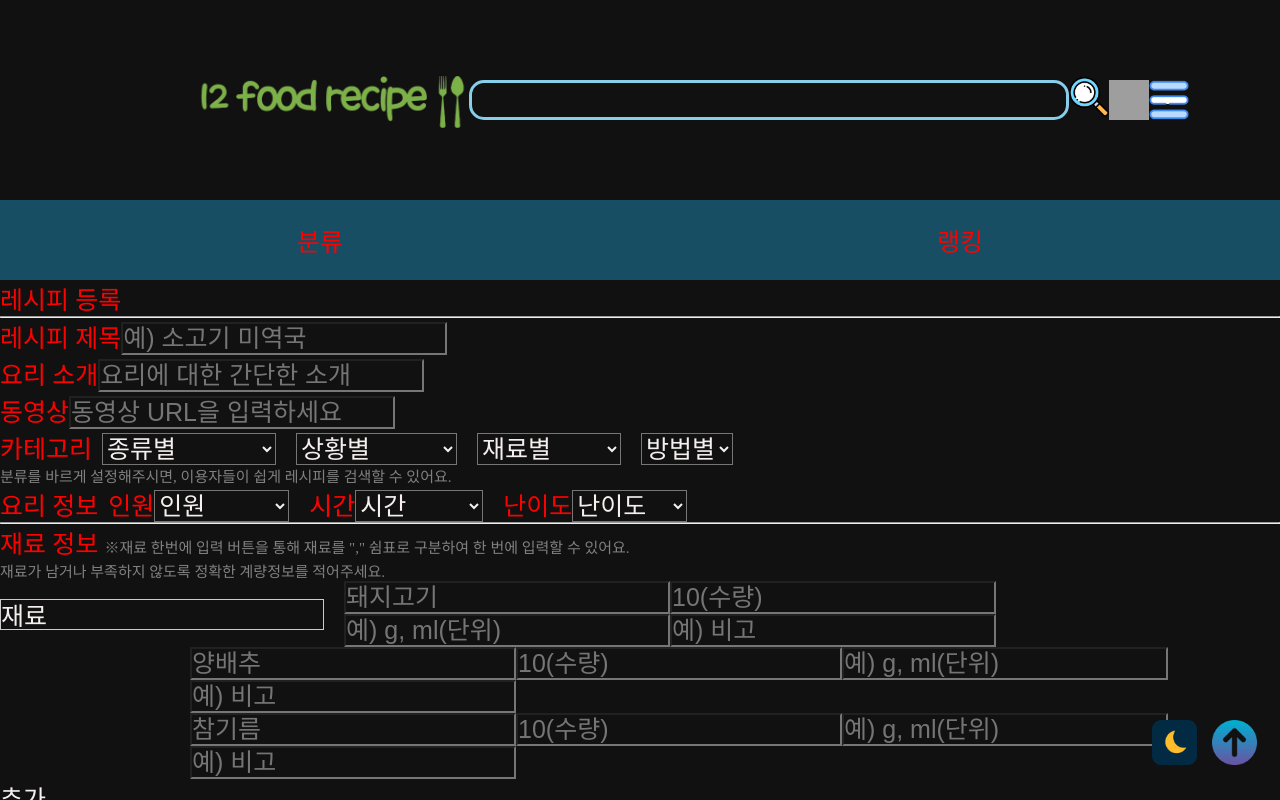
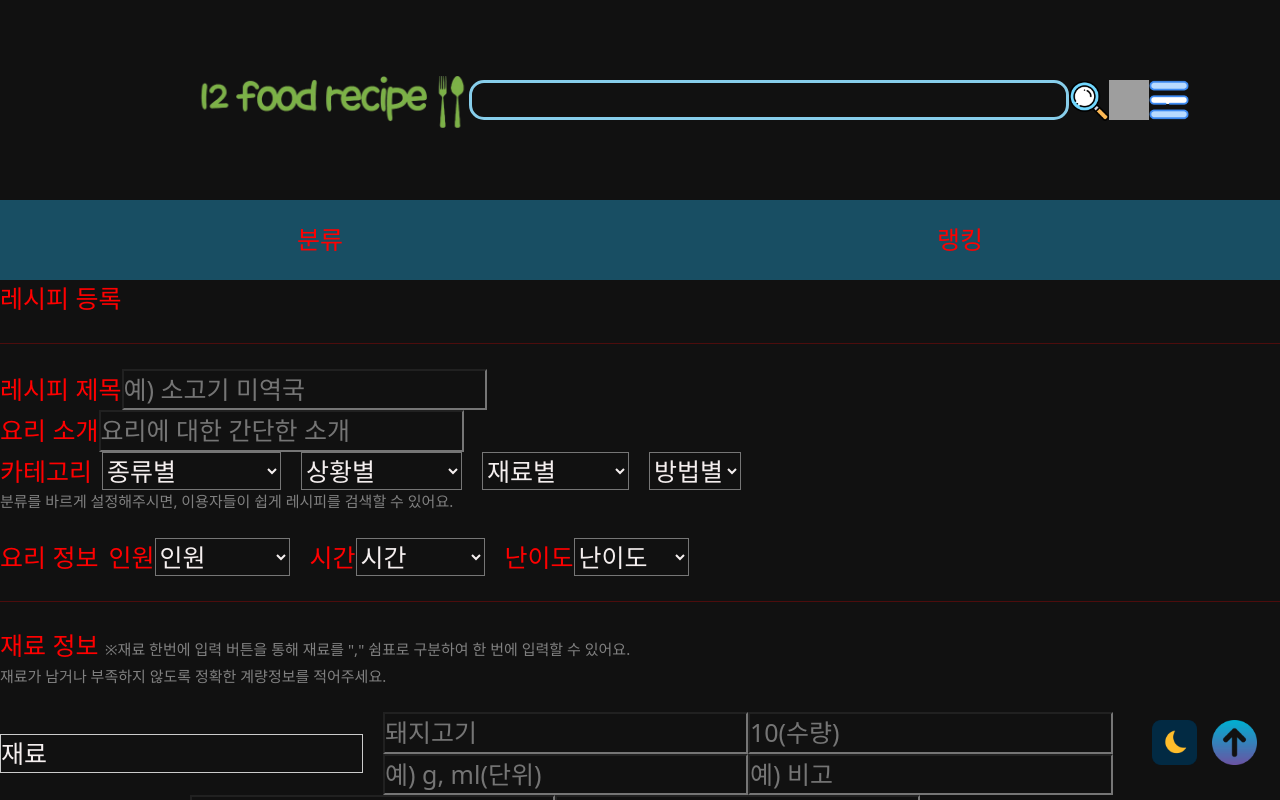
Before and after one commit to sunford4927/foodRecipe, a React (Create React App) app: page /insertrecipe in a window 1280 px wide. Shown: the top 800 px of the page. Built offline with nearby package versions, Linux system fonts and the light colour scheme; grey boxes are pictures that could not be loaded.

Commit message:
지원 11/13 부트스트랩 import

```diff
--- a/package.json
+++ b/package.json
@@ -3,6 +3,7 @@
   "version": "0.1.0",
   "private": true,
   "dependencies": {
+    "@popperjs/core": "^2.11.8",
     "@reduxjs/toolkit": "^2.3.0",
     "@testing-library/jest-dom": "^5.17.0",
     "@testing-library/react": "^13.4.0",
@@ -12,12 +13,14 @@
     "@types/react": "^18.3.12",
     "@types/react-dom": "^18.3.1",
     "axios": "^1.7.2",
+    "bootstrap": "^5.3.3",
     "concurrently": "^8.2.2",
     "firebase": "^10.12.4",
     "http-proxy-middleware": "^3.0.0",
     "install": "^0.13.0",
     "npm": "^10.8.2",
     "react": "^18.3.1",
+    "react-bootstrap": "^2.10.5",
     "react-dom": "^18.3.1",
     "react-icons": "^5.2.1",
     "react-paginate": "^8.2.0",
--- a/src/App.tsx
+++ b/src/App.tsx
@@ -20,6 +20,8 @@ import { State } from 'redux/reducer';
 import { auth, getCurUser } from 'util/auth/firebase';
 import { userInfoType } from 'redux/actions/ActionTypes';
 import { onAuthStateChanged } from 'firebase/auth';
+import 'bootstrap/dist/css/bootstrap.min.css';
+
 
 const App: React.FC = () => {
     const modeState = useSelector((state: { backMode: boolean }) => state.backMode);
--- a/src/components/insertInfo/AddInput.tsx
+++ b/src/components/insertInfo/AddInput.tsx
@@ -6,6 +6,8 @@ interface AddInputProps {
 }
 
 const AddInput: React.FC<AddInputProps> = ({ placeholder }) => {
+
+
   return (
     <div className='addInput'>
         <input type='text' name='inputMain' placeholder={placeholder} />
@@ -16,4 +18,5 @@ const AddInput: React.FC<AddInputProps> = ({ placeholder }) => {
   );
 }
 
+
 export default AddInput;
--- a/src/pages/insertboard/InsertRecipe.tsx
+++ b/src/pages/insertboard/InsertRecipe.tsx
@@ -1,4 +1,4 @@
-import React, { useState } from 'react';
+import React, { useEffect, useState } from 'react';
 import './InsertRecipe.scss';
 import { recipeCategory, recipeInfo } from 'util/util';
 // import AddInput from 'components/inputInfo/AddInput';
@@ -6,6 +6,30 @@ import AddBundle from 'components/insertInfo/AddBundle';
 import AddStep from 'components/insertInfo/AddStep';
 
 const InsertRecipe = () => {
+
+  // 레시피 제목
+  const [rcpTtl, setRcpTtl] = useState<string>("");
+
+  const handelRcpTtl = (e : React.ChangeEvent<HTMLInputElement>) => {
+    setRcpTtl(e.target.value)
+  }
+
+  // 요리 소개
+  const [cookInfo, setCookInfo] = useState<string>("");
+
+  const handelCookInfo = (e : React.ChangeEvent<HTMLInputElement>) => {
+    setCookInfo(e.target.value)
+  }
+
+  useEffect(()=> {
+    console.log(rcpTtl);
+    console.log(cookInfo);
+  }, [cookInfo])
+
+
+
+
+
   // for 카테고리 상태를 관리
   const [categories, setCategories] = useState({
     kind: "종류별",   // 'kind'의 기본값 설정
@@ -71,6 +95,13 @@ const InsertRecipe = () => {
     level: recipeInfo("level") || []
   };
 
+  // 이건 value 확인하기 위한 용!
+  // useEffect(()=>{
+  //   console.log(categories);
+  //   console.log(ckInfo);
+  // },[ckInfo])
+
+
   const [bundles, setBundles] = useState([1]); //기본적으로 하나의 bundle
 
   const addBundle = () => {
@@ -96,17 +127,17 @@ const InsertRecipe = () => {
   const removeStepFunc = (index: number) => {
     if (stepNumber.length > 0) {
       // 해당 인덱스를 제외한 새로운 배열 생성
-      // const newStepNumber = stepNumber.filter((item, i) => {
-      //     console.log(i, " == ", index)
-      //     if(i !== index )
-      //     {
-      //       return item;
-      //     }
-      //   }
-      // );
-
-      let newStepNumber = [...stepNumber]
-      newStepNumber = newStepNumber.slice(index);
+      const newStepNumber = stepNumber.filter((item, i) => {
+          console.log(i, " == ", index)
+          if(i !== index )
+          {
+            return {
+              ...item,
+              stepNum : index > i ? i : i-1
+            };
+          }
+        }
+      );
       console.log(newStepNumber)
         // 삭제 후, 남은 요소들의 stepNum을 새로 할당하여 순서를 재정렬
       // const updatedSteps = newStepNumber.map((step, i) => ({
@@ -116,7 +147,7 @@ const InsertRecipe = () => {
 
       // setStepNumber(updatedSteps);
 
-      setStepNumber([...newStepNumber])
+      setStepNumber(newStepNumber)
     }
 
   }
@@ -126,14 +157,22 @@ const InsertRecipe = () => {
       <div>레시피 등록</div>
       <hr />
       <span>레시피 제목</span>
-      <input type="text" name="RCP_TTL" placeholder="예) 소고기 미역국" />
+      <input
+        type="text"
+        name="RCP_TTL"
+        placeholder="예) 소고기 미역국"
+        onChange={handelRcpTtl}  />
       <br />
       <span>요리 소개</span>
-      <input type="text" name="CK-INFO" placeholder="요리에 대한 간단한 소개" />
+      <input
+        type="text"
+        name="CK_INFO"
+        placeholder="요리에 대한 간단한 소개"
+        onChange={handelCookInfo} />
       <br />
-      <span>동영상</span>
+      {/* <span>동영상</span>
       <input type="text" name="recipe_video" placeholder="동영상 URL을 입력하세요" />
-      <br />
+      <br /> */}
       <span>카테고리</span>
 
       {/* 카테고리 선택을 위한 div */}
@@ -153,10 +192,11 @@ const InsertRecipe = () => {
             >
               {/* 기본 선택 옵션: 종류별, 상황별 등 */}
               <option
+                // value=""
                 // option의 value 정하는 곳
-                value={typeKey === "kind" ? "종류별" :
-                  typeKey === "state" ? "상황별" :
-                    typeKey === "act" ? "방법별" : "재료별"}
+                // value={typeKey === "kind" ? "종류별" :
+                //   typeKey === "state" ? "상황별" :
+                //     typeKey === "act" ? "방법별" : "재료별"}
                 disabled // 기본 옵션은 선택할 수 없게 비활성화
               >
                 {/* 사용자에게 보여지는 옵션의 텍스트 정하는 곳 */}
@@ -166,7 +206,9 @@ const InsertRecipe = () => {
               </option>
               {/* 각 카테고리의 옵션을 동적으로 생성 */}
               {/* 카테고리 안 data 가져와서 map 함수 실행 */}
-              {foodCateDic[typeKey].map((item, index) => (
+              {foodCateDic[typeKey]
+              .filter(item => item !== "전체")
+              .map((item, index) => (
                 <option key={index} value={item}>{item}</option>
               ))}
             </select>
@@ -189,8 +231,8 @@ const InsertRecipe = () => {
                 onChange={handleSelectI(typeKey)}
               >
                 <option
-                  value={typeKey === "inbun" ? "인원" :
-                    typeKey === "time" ? "시간" : "난이도"}
+                  // value={typeKey === "inbun" ? "인원" :
+                  //   typeKey === "time" ? "시간" : "난이도"}
                   disabled
                 >
                   {typeKey === "inbun" ? "인원" :
```
Also changed, not shown: src/components/insertInfo/AddStepInfo.tsx (added, +11 -0 lines), 1 other file (tests, documents, lock files or other folders).
